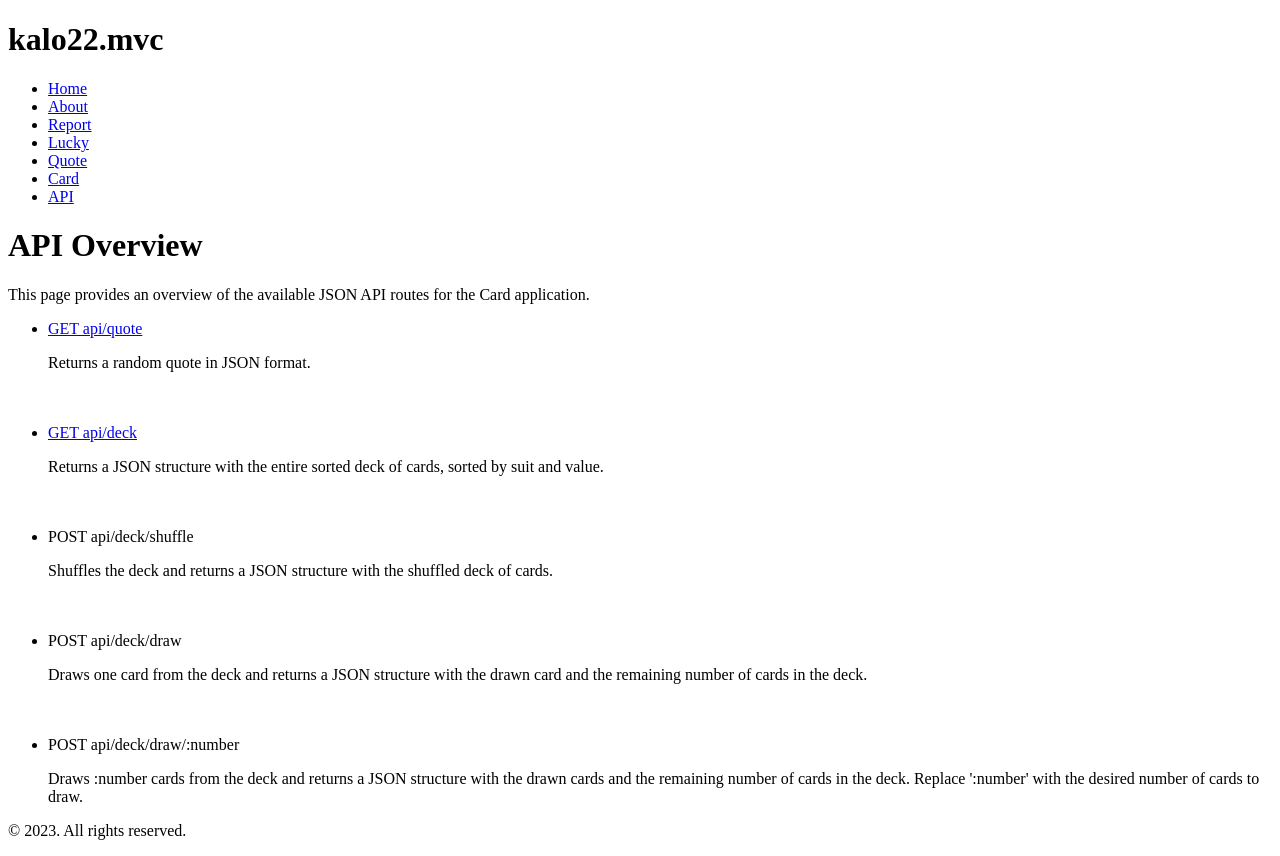
After one commit to Kakan1994/mvc, a Symfony app: template templates/api/index.html.twig in a window 1280 px wide. The commit adds this page. Run offline with Twig, Linux system fonts and the light colour scheme; the template is opened without the code that fills it, so the values that code supplies are empty; some libraries are stand-ins or nearby versions.

Commit message:
Added /api route and listed what JSON api routes exist

```diff
--- a/src/Cards/Card.php
+++ b/src/Cards/Card.php
@@ -18,6 +18,12 @@ class Card {
     public function getValue() {
         return $this->value;
     }
+
+    public function getCardText(): string
+    {
+        return $this->suit . $this->value;
+    }
+
 
     public function __toString() {
         $unicode = '';
--- /dev/null
+++ b/templates/api/index.html.twig
@@ -0,0 +1,36 @@
+{% extends 'base.html.twig' %}
+
+{% block title %}API Overview{% endblock %}
+
+{% block body %}
+    <h1>API Overview</h1>
+    <p>
+        This page provides an overview of the available JSON API routes for the Card application.
+    </p>
+    <ul>
+        <li>
+            <a href="{{ url('api_quote') }}">GET api/quote</a>
+            <p>Returns a random quote in JSON format.</p>
+        </li>
+        <br><br>
+        <li>
+            <a href="{{ url('api_deck') }}">GET api/deck</a>
+            <p>Returns a JSON structure with the entire sorted deck of cards, sorted by suit and value.</p>
+        </li>
+        <br><br>
+        <li>
+            POST api/deck/shuffle
+            <p>Shuffles the deck and returns a JSON structure with the shuffled deck of cards.</p>
+        </li>
+        <br><br>
+        <li>
+            POST api/deck/draw
+            <p>Draws one card from the deck and returns a JSON structure with the drawn card and the remaining number of cards in the deck.</p>
+        </li>
+        <br><br>
+        <li>
+            POST api/deck/draw/:number
+            <p>Draws :number cards from the deck and returns a JSON structure with the drawn cards and the remaining number of cards in the deck. Replace ':number' with the desired number of cards to draw.</p>
+        </li>
+    </ul>
+{% endblock %}
--- a/templates/base.html.twig
+++ b/templates/base.html.twig
@@ -19,6 +19,7 @@
             <li><a href="{{ path('lucky') }}">Lucky</a></li>
             <li><a href="{{ path('api_quote')}}">Quote</a></li>
             <li><a href="{{ path('cards')}}">Card</a></li>
+            <li><a href="{{ path('api_index')}}">API</a></li>
         </ul>
     </nav>
     <div class="main">
```
Also changed, not shown: src/Controller/ApiController.php (+9 -0 lines), src/Controller/ApiDeckController.php (added, +58 -0 lines).
